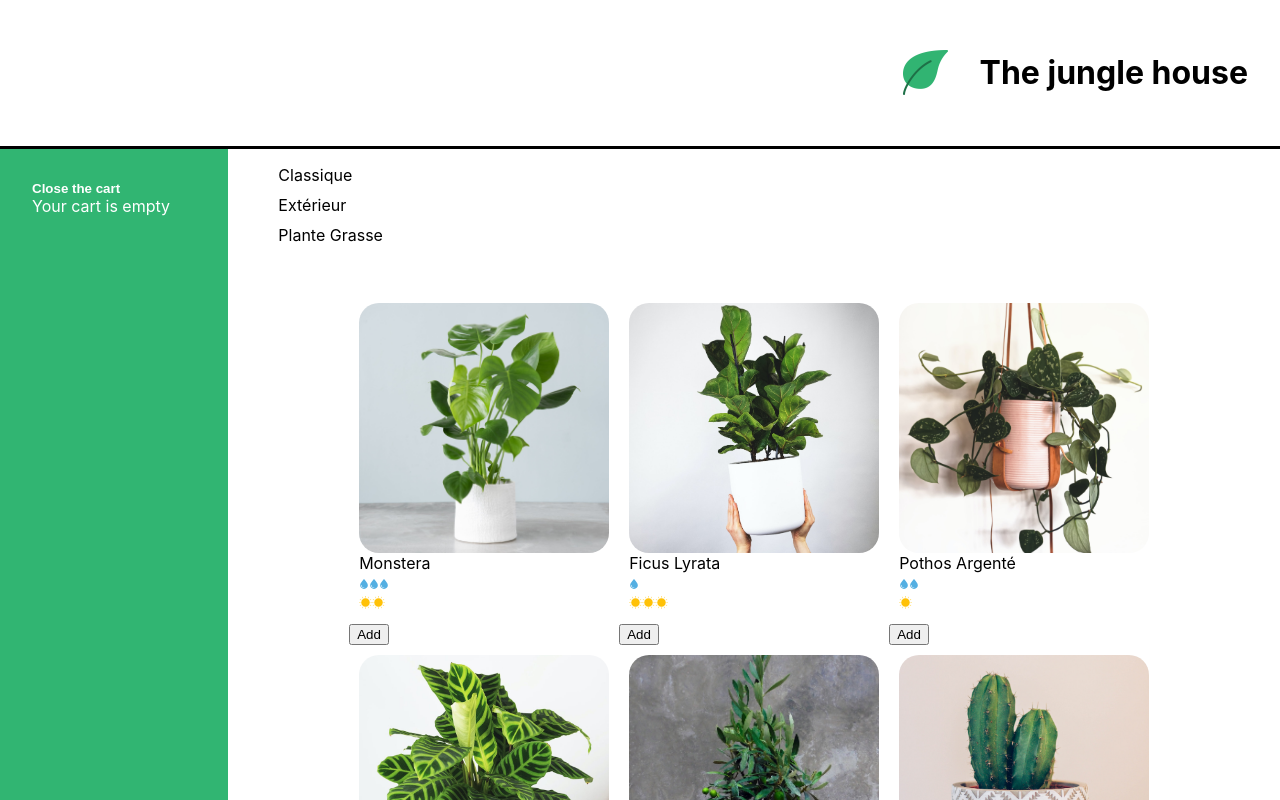
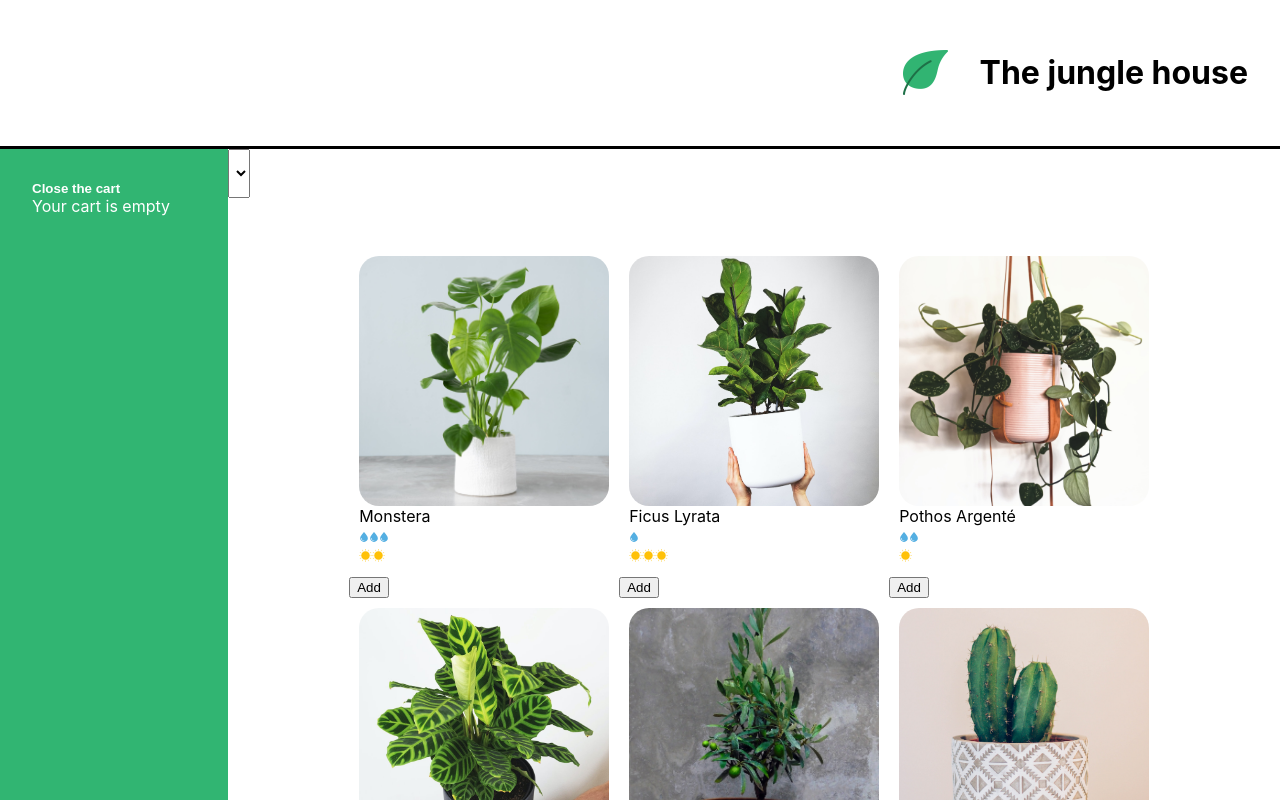
Before and after one commit to vFaribeault/project-the-jungle-house, a React (Create React App) app: page / in a window 1280 px wide. Shown: the top 800 px of the page. Built offline with nearby package versions, Linux system fonts and the light colour scheme.

Commit message:
Code updated

```diff
--- a/src/components/Categories.js
+++ b/src/components/Categories.js
@@ -1,10 +1,7 @@
-// Import local state from react to save informations
-import { useState } from 'react'
 // Import Cart.css file to add style
 import '../styles/Categories.css'
 
-function Categories() {
-  const [category, updateCategory] = useState([])
+function Categories({ activeCategory, setActiveCategory }) {
 
   return (
     <select className='tjh-categories'>
@@ -17,5 +14,5 @@ function Categories() {
   )
 }
 
-// Export file to import it in "App.js"
+// Export file to import it in "ShoppingList.js"
 export default Categories
--- a/src/components/ShoppingList.js
+++ b/src/components/ShoppingList.js
@@ -2,11 +2,19 @@
 import { plantList } from '../datas/plantList'
 // Import PlanItem component
 import PlantItem from './PlantItem'
+// Import Categories component
+import Categories from './Categories'
+// Import local state from react to save informations
+import { useState } from 'react'
 // Import ShoppingList.css file to add style
 import '../styles/ShoppingList.css'
 
+
 // Create a ShoppingList component, with "cart" and "updateCart" as props from "App.js" parent local state
 function ShoppingList({ cart, updateCart }) {
+
+	// // Create an Active Category state variable, , init with an empty string, with "activeCategory" as init variable and "setActiveCategory" as setting function
+	const [activeCategory, setActiveCategory] = useState('')
 
   // Use an accumalator to try to reduce each list value to one value
 	const categories = plantList.reduce((accumulator, plant) =>
@@ -46,17 +54,12 @@ function ShoppingList({ cart, updateCart }) {
 		}
 	}
 
-  // Iterate on categoryList and plantList
-	return (
+  return (
 		<div className='tjh-shopping-list'>
+			{/* Use Categories components with "activeCategory" and "setActiveCategory" as props */}
+			<Categories activeCategory={activeCategory} setActiveCategory={setActiveCategory} />
 
-			<ul>
-				{categories.map((category) => (
-          // Do not miss to generate each element key with data value
-					<li key={category} className='tjh-plant-item'>{category}</li>
-				))}
-			</ul>
-
+			{/* Iterate on plantList and use the PlanItem component for each item */}
 			<ul className='tjh-plant-list'>
 				{plantList.map(({ id, cover, name, water, light, price }) => (
 					<div key={id}>
```
